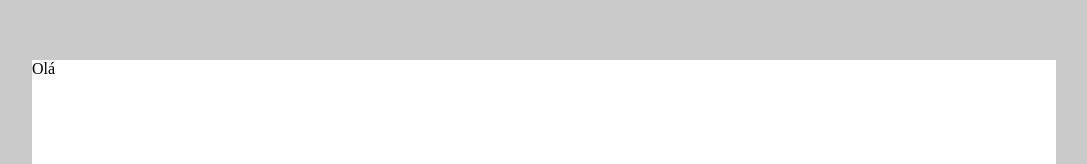
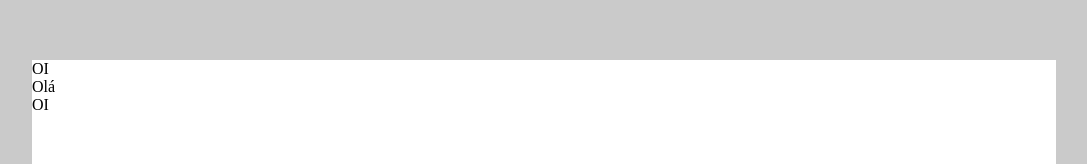
Before and after one commit to adrianocruzweb/desafio-01-react-calculadora, a React (Create React App) app: page / in a window 1280 px wide. Shown: the part 165-329 px from the top of the page, without its empty margins (96-1183 px from the left). Built offline with nearby package versions, Linux system fonts and the light colour scheme.

Commit message:
add started button and Input components

```diff
--- a/src/App.js
+++ b/src/App.js
@@ -1,11 +1,14 @@
-import './App.css';
+import Input from './components/Input';
+import Button from './components/Button';
 import {Container, Content} from './styles';
 
 const App = () => {
   return (
     <Container>
       <Content>
+        <Input/>
         Olá
+        <Button/>
       </Content>
     </Container>
   );
```
